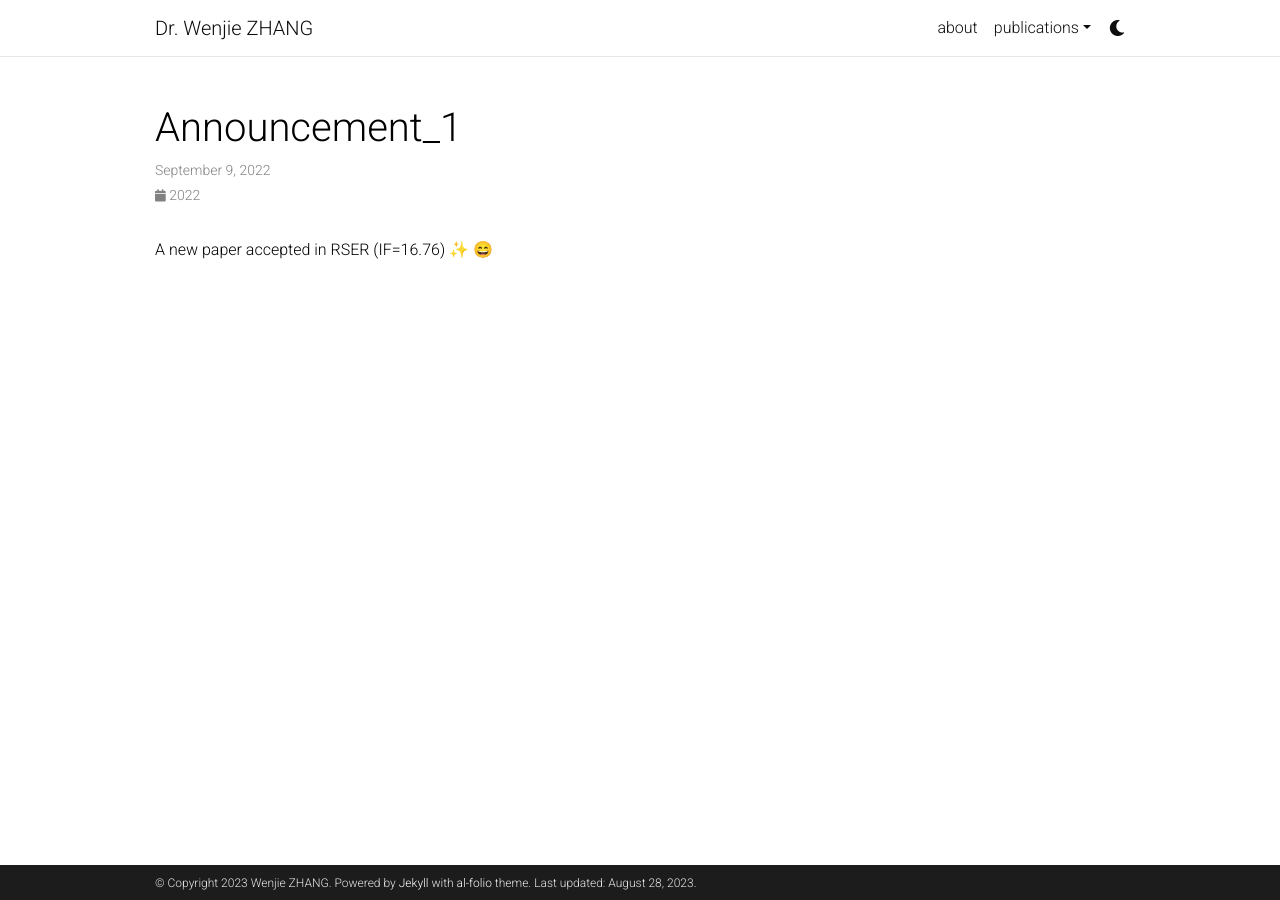
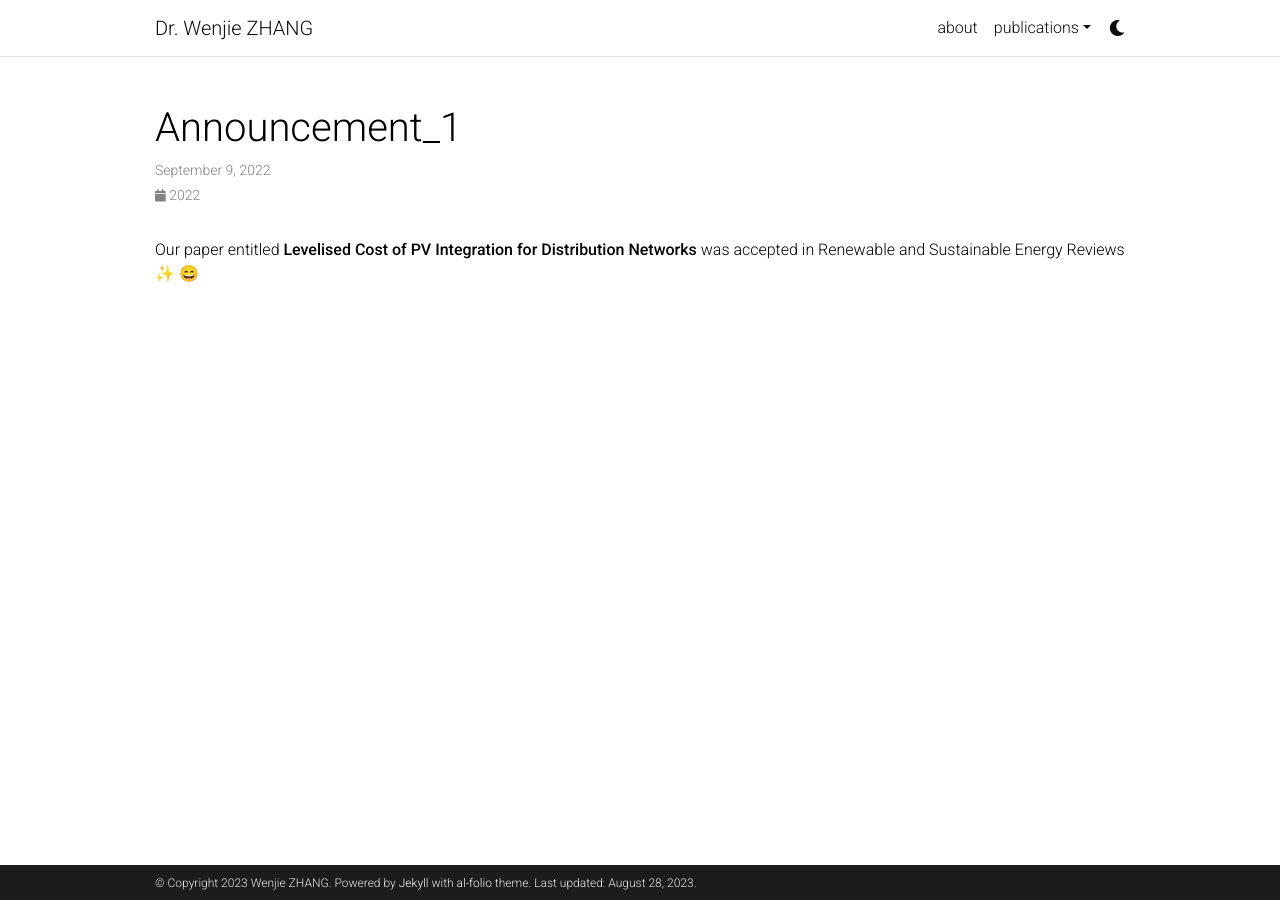
Before and after one commit to eewenjie/eewenjie.github.io, a Jekyll site: the page built from _news/announcement_1.md, in a window 1280 px wide. Built offline with Jekyll 4.4.1, drawn with Linux system fonts in a browser that asks for light colours; nearby versions of some CDN libraries; full-size pictures stand in for the smaller copies a plugin makes; emoji names are drawn with the system emoji font; comment, search, counter and statistics services are not loaded; a style sheet for code colours, icons or effects is not loaded.

Commit message:
update paper acceptance

```diff
--- a/_news/announcement_1.md
+++ b/_news/announcement_1.md
@@ -4,4 +4,4 @@ date: 2022-09-09 15:59:00-0400
 inline: true
 ---
 
-A new paper accepted in RSER (IF=16.76) :sparkles: :smile:
+Our paper entitled **Levelised Cost of PV Integration for Distribution Networks** was accepted in Renewable and Sustainable Energy Reviews :sparkles: :smile:
```
Also changed, not shown: _news/announcement_4.md (added, +7 -0 lines).
